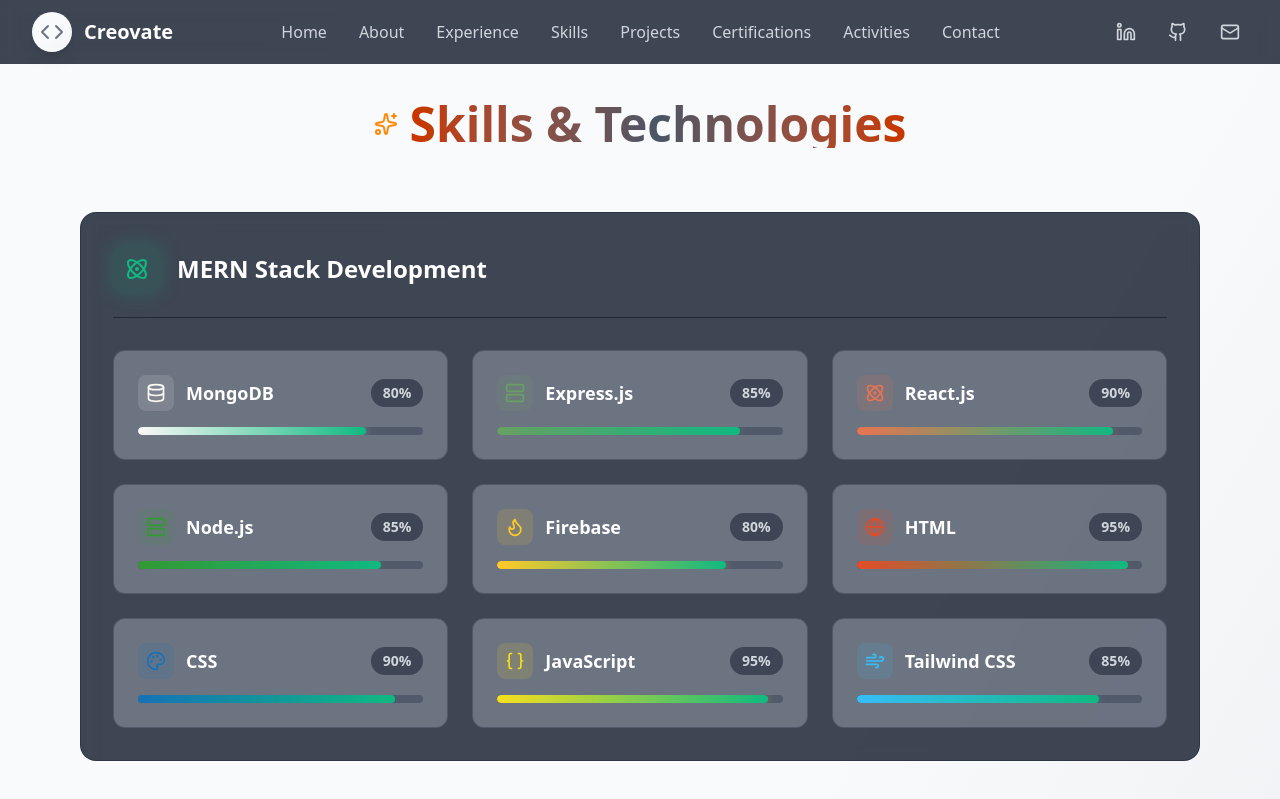
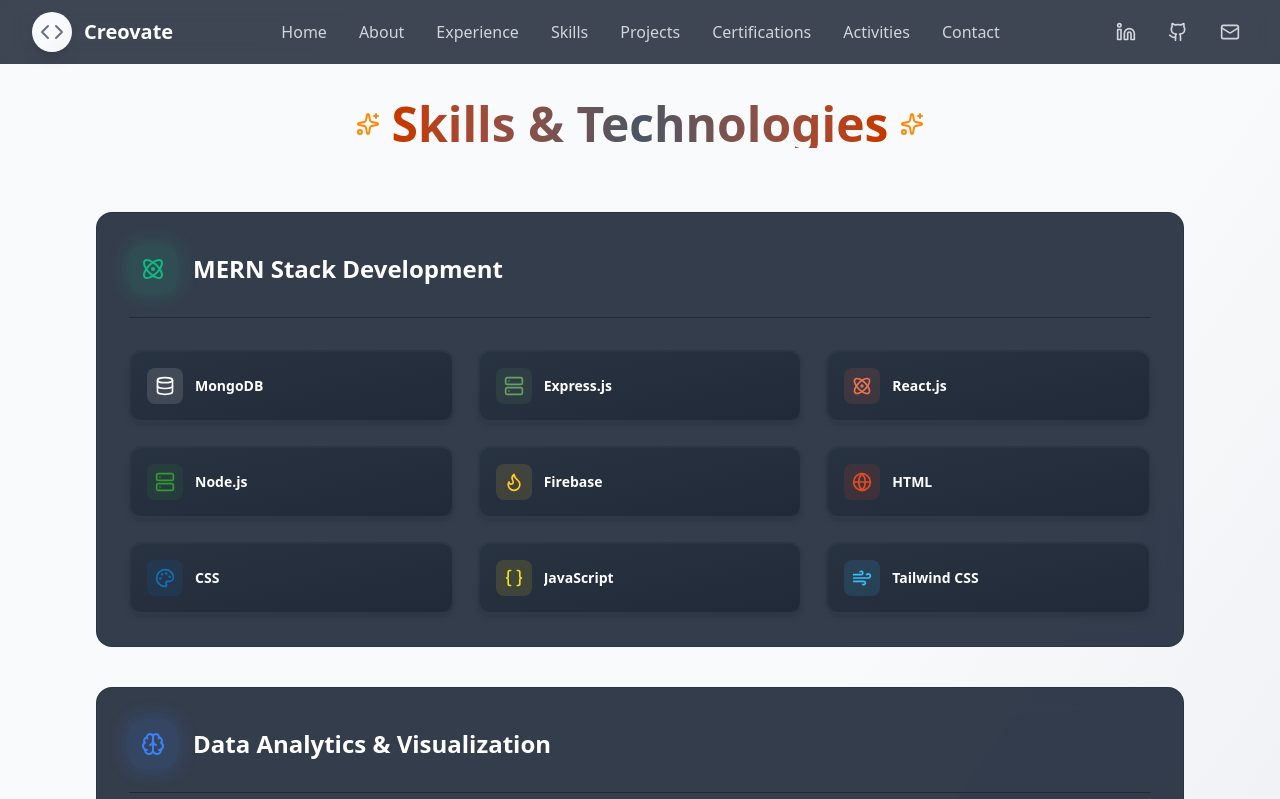
Before and after one commit to 27082004muskan/My-Website, a React (Vite) app: page /skills in a window 1280 px wide. Shown: the top 799 px of the page. Built offline with nearby package versions, Linux system fonts and the light colour scheme.

Commit message:
setting footer links

```diff
--- a/src/components/Footer.jsx
+++ b/src/components/Footer.jsx
@@ -1,8 +1,6 @@
-
-      import React from 'react'
+import React from 'react'
 import { Code, Linkedin, Github, Mail, Heart, ArrowUp } from 'lucide-react'
-
-
+import { Link } from 'react-router-dom'  // Add this import (if using React Router)
 
 const Footer = () => {
   const scrollToTop = () => {
@@ -30,16 +28,16 @@
             </p>
           </div>
 
-          {/* Quick Links */}
+          {/* Quick Links - CHANGED to Link for client-side routing */}
           <div className="text-center">
             <h3 className="font-semibold text-lg mb-4">Quick Links</h3>
             <div className="space-y-2">
-                 <a href="/" className="block text-gray-400 hover:text-orange-600 transition-colors duration-200">Home</a>
-              <a href="/about" className="block text-gray-400 hover:text-orange-600 transition-colors duration-200">About</a>
-              <a href="/experience" className="block text-gray-400 hover:text-orange-600 transition-colors duration-200">Experience</a>
-              <a href="/skills" className="block text-gray-400 hover:text-orange-600 transition-colors duration-200">Skills</a>
-              <a href="/projects" className="block text-gray-400 hover:text-orange-600 transition-colors duration-200">Projects</a>
-              <a href="/contact" className="block text-gray-400 hover:text-orange-600 transition-colors duration-200">Contact</a>
+              <Link to="/" className="block text-gray-400 hover:text-orange-600 transition-colors duration-200">Home</Link>
+              <Link to="/about" className="block text-gray-400 hover:text-orange-600 transition-colors duration-200">About</Link>
+              <Link to="/experience" className="block text-gray-400 hover:text-orange-600 transition-colors duration-200">Experience</Link>
+              <Link to="/skills" className="block text-gray-400 hover:text-orange-600 transition-colors duration-200">Skills</Link>
+              <Link to="/projects" className="block text-gray-400 hover:text-orange-600 transition-colors duration-200">Projects</Link>
+              <Link to="/contact" className="block text-gray-400 hover:text-orange-600 transition-colors duration-200">Contact</Link>
             </div>
           </div>
 
@@ -95,6 +93,4 @@
   )
 }
 
-
-
 export default Footer
--- a/src/components/Skills.jsx
+++ b/src/components/Skills.jsx
@@ -10,7 +10,7 @@
     {
       title: "MERN Stack Development",
       icon: Atom,
-      color: "#10b981", // emerald green
+      color: "#10b981",
       skills: [
         { name: "MongoDB", level: 80, Icon: Database, color: "#FAF9F6" },
         { name: "Express.js", level: 85, Icon: Server, color: "#68a063" },
@@ -26,7 +26,7 @@
     {
       title: "Data Analytics & Visualization",
       icon: Brain,
-      color: "#3b82f6", // blue
+      color: "#3b82f6",
       skills: [
         { name: "Excel", level: 85, Icon: FileSpreadsheet, color: "#217346" },
         { name: "Power BI", level: 80, Icon: BarChart, color: "#f2c811" },
@@ -43,7 +43,7 @@
     {
       title: "Programming Languages",
       icon: Code,
-      color: "#f59e0b", // orange
+      color: "#f59e0b",
       skills: [
         { name: "Java", level: 75, Icon: Coffee, color: "#f89820" },
         { name: "Python", level: 88, Icon: Code, color: "#3776ab" },
@@ -56,33 +56,32 @@
   return (
     <section
       id="skills"
-      className="py-25 bg-gradient-to-br from-gray-50 via-slate-50 to-gray-200"
+      className="py-16 sm:py-25 bg-gradient-to-br from-gray-50 via-slate-50 to-gray-200"
     >
-      <div className="max-w-6xl mx-auto px-4">
+      <div className="max-w-6xl mx-auto px-4 sm:px-6 lg:px-8">
         {/* Header */}
-        <div className="text-center mb-16">
+        <div className="text-center mb-14 sm:mb-16">
           <div className="flex items-center justify-center gap-3 mb-6">
-            <Sparkles className="w-6 h-6 text-orange-400" />
-            <h2 className="text-4xl md:text-5xl font-bold bg-gradient-to-r from-orange-700 via-gray-600 to-orange-700 bg-clip-text text-transparent">
+            <Sparkles className="w-5 h-5 sm:w-6 sm:h-6 text-orange-400" />
+            <h2 className="text-3xl sm:text-4xl md:text-5xl font-bold bg-gradient-to-r from-orange-700 via-gray-600 to-orange-700 bg-clip-text text-transparent">
               Skills & Technologies
             </h2>
-
+            <Sparkles className="w-5 h-5 sm:w-6 sm:h-6 text-orange-400" />
           </div>
-
         </div>
 
         {/* Categories */}
-        <div className="space-y-10">
+        <div className="space-y-8 sm:space-y-10">
           {skillCategories.map((category, catIndex) => {
             const CategoryIcon = category.icon;
 
             return (
               <div
                 key={catIndex}
-                className="bg-gray-900/80 border border-gray-800/50 backdrop-blur-sm rounded-2xl p-8 hover:border-gray-500/30 transition-all duration-300 hover:shadow-2xl hover:shadow-orange-500/10"
+                className="bg-gray-800/90 border border-gray-800/50 backdrop-blur-md rounded-2xl p-6 sm:p-8 hover:border-gray-500/30 transition-all duration-300 hover:shadow-2xl hover:shadow-orange-500/10"
               >
                 {/* Category header */}
-                <div className="flex items-center gap-4 mb-8 pb-6 border-b border-gray-800">
+                <div className="flex items-center gap-4 mb-8 sm:mb-8 pb-6 border-b border-gray-800">
                   <div
                     className="p-3 rounded-xl shadow-lg"
                     style={{
@@ -100,19 +99,18 @@
                   </h3>
                 </div>
 
-                {/* Skills grid */}
-                <div className="grid grid-cols-1 md:grid-cols-2 lg:grid-cols-3 gap-6">
+                {/* MOBILE: Simple name boxes ONLY, Desktop: unchanged skill bars */}
+                <div className="grid grid-cols-2 sm:grid-cols-1 md:grid-cols-2 lg:grid-cols-3 gap-3 sm:gap-6">
                   {category.skills.map((skill, index) => {
                     const SkillIcon = skill.Icon;
                     return (
                       <div
                         key={index}
-                        className="group bg-gray-400/50 border border-gray-700/50 rounded-xl p-6 hover:bg-gray-700/70 hover:border-gray-400/30 transition-all duration-300 cursor-pointer"
+                        className="group bg-gradient-to-br from-gray-800/50 to-gray-900/50 border-2 border-gray-700/50 rounded-xl p-4 hover:from-orange-500/10 hover:to-orange-600/10 hover:border-orange-400/30 transition-all duration-300 cursor-pointer hover:scale-105 hover:shadow-lg shadow-md"
                       >
-                        <div className="flex items-center justify-between mb-4">
                         <div className="flex items-center gap-3">
                           <div
-                              className="p-2 rounded-lg group-hover:scale-110 transition-transform"
+                            className="p-2 rounded-lg flex-shrink-0"
                             style={{ backgroundColor: `${skill.color}20` }}
                           >
                             <SkillIcon
@@ -120,23 +118,9 @@
                               style={{ color: skill.color }}
                             />
                           </div>
-                            <span className="text-lg font-semibold text-white group-hover:text-gray-100">
+                          <span className="text-sm font-semibold text-white group-hover:text-orange-300 truncate flex-1">
                             {skill.name}
                           </span>
-                          </div>
-                          <span className="text-sm font-bold text-gray-300 bg-gray-900/50 px-3 py-1 rounded-full">
-                            {skill.level}%
-                          </span>
-                        </div>
-                        <div className="h-2 bg-gray-700/50 rounded-full overflow-hidden group-hover:bg-gray-600/50">
-                          <div
-                            className="h-full rounded-full transition-all duration-700 ease-out group-hover:shadow-md"
-                            style={{
-                              width: `${skill.level}%`,
-                              background: `linear-gradient(90deg, ${skill.color}, ${category.color})`,
-                              boxShadow: `0 0 10px ${skill.color}50`
-                            }}
-                          />
                         </div>
                       </div>
                     );
```
Lines whose indentation alone changed are shown as unchanged.
